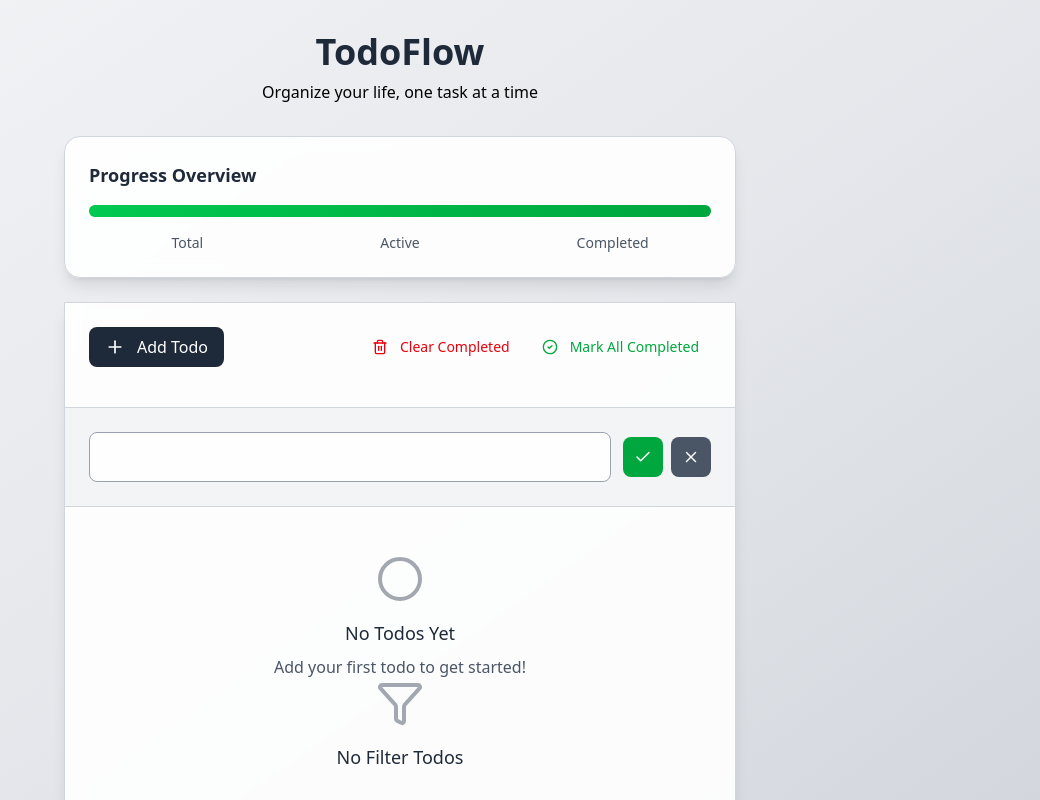
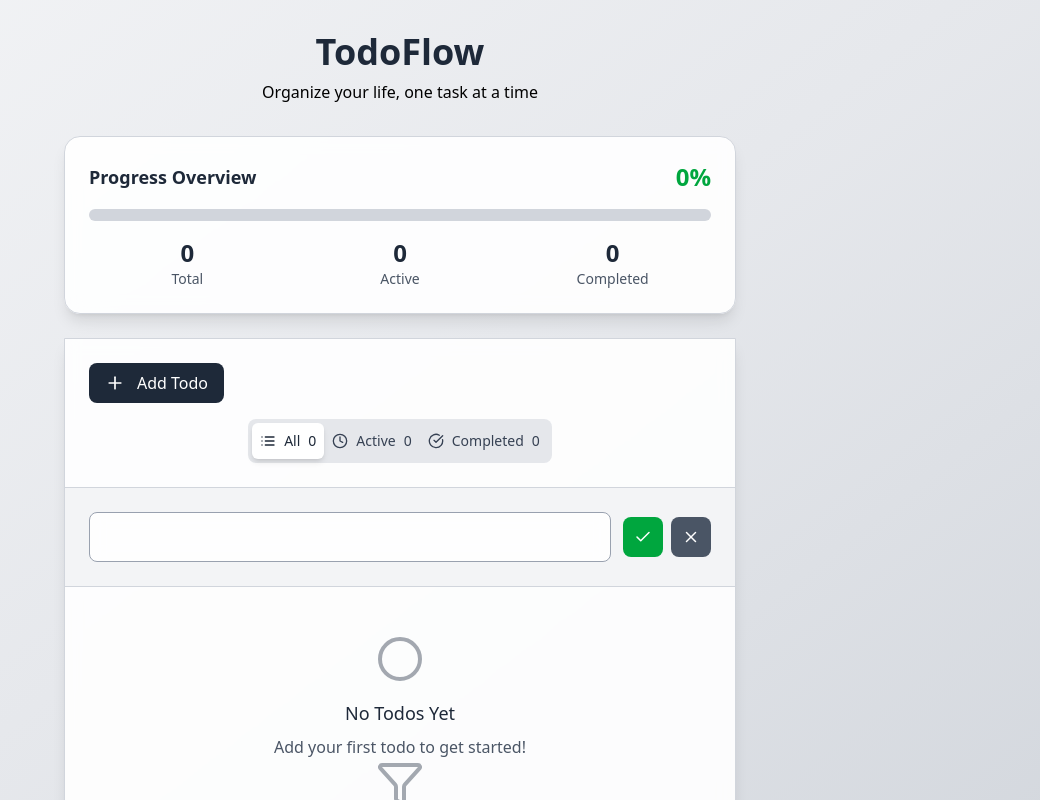
Before and after one commit to HarishKamuni/hrk_latest_todo_app, a React (Vite) app: page / in a window 1280 px wide. Shown: the top 800 px of the page, without its empty margins (240-1280 px from the left). Built offline with nearby package versions, Linux system fonts and the light colour scheme.

Commit message:
implement filter buttons

```diff
--- a/src/components/TodoApp.jsx
+++ b/src/components/TodoApp.jsx
@@ -3,8 +3,20 @@ import React from 'react';
 import TodoFilter from './TodoFilter';
 import TodoForm from './TodoForm';
 import TodoItem from './TodoItem';
+import { useSelector } from 'react-redux';
+import {
+  selectFilter,
+  selectFilterTodos,
+  selectTodoStats,
+  selectTodos,
+} from '../store/selectors';
 
 const TodoApp = () => {
+  const todos = useSelector(selectTodos);
+  const filteredTodos = useSelector(selectFilterTodos);
+  const filter = useSelector(selectFilter);
+  const stats = useSelector(selectTodoStats);
+  console.log(stats.completed);
   return (
     <div className="min-h-screen bg-gradient-to-br from-gray-100 via-gray-200 to-gray-300 py-8 px-4">
       <div className="max-w-2xl mx-auto">
@@ -21,29 +33,36 @@ const TodoApp = () => {
             </h2>
             <div className="text-2xl font-bold text-green-600">
               {/* stats completed logics */}
+              {stats.completionPercentage}%
             </div>
           </div>
           <div className="w-full bg-gray-300 rounded-full h-3 mb-4">
             {/* Progressbar */}
-            <div className="bg-gradient-to-r from-green-500 to-green-600 h-3 rounded-full transition-all duration-500 ease-out"></div>
+            <div
+              className="bg-gradient-to-r from-green-500 to-green-600 h-3 rounded-full transition-all duration-500 ease-out"
+              style={{ width: `${stats.completionPercentage}%` }}
+            ></div>
           </div>
           {/* stats */}
           <div className="grid grid-cols-3 gap-4 text-center">
             <div>
               <div className="text-2xl font-bold text-gray-800">
                 {/* stats total logic */}
+                {stats.total}
               </div>
               <div className="text-sm text-gray-600">Total</div>
             </div>
             <div>
               <div className="text-2xl font-bold text-gray-800">
                 {/* stats Active logic */}
+                {stats.active}
               </div>
               <div className="text-sm text-gray-600">Active</div>
             </div>
             <div>
               <div className="text-2xl font-bold text-gray-800">
                 {/* stats completed logic */}
+                {stats.completed}
               </div>
               <div className="text-sm text-gray-600">Completed</div>
             </div>
@@ -59,19 +78,25 @@ const TodoApp = () => {
                 Add Todo
               </button>
               {/* clear and delete buttons */}
+              {stats.total > 0 && (
                 <div className="flex items-center gap-2">
+                  {stats.completed > 0 && (
                     <button className="flex items-center gap-3 text-red-600 hover:text-red-700 px-3 py-2 rounded-lg hover:bg-red-50 transition-colors duration-200 text-sm">
                       <Trash2 size={16} />
                       Clear Completed
                     </button>
+                  )}
+                  {stats.active > 0 && (
                     <button className="flex items-center gap-3 text-green-600 hover:text-green-700 px-3 py-2 rounded-lg hover:bg-green-50 transition-colors duration-200 text-sm">
                       <CheckCircle2 size={16} />
                       Mark All Completed
                     </button>
+                  )}
                 </div>
+              )}
             </div>
             {/* Todo Filter */}
-            <TodoFilter />
+            <TodoFilter currentFilter={ filter} stats={stats} />
           </div>
           {/* Todo Form */}
           <div className="p-6 border-b border-gray-300 bg-gray-100">
--- a/src/components/TodoFilter.jsx
+++ b/src/components/TodoFilter.jsx
@@ -1,10 +1,47 @@
 import React from 'react';
+import { CheckCircle, Clock, List } from 'lucide-react';
 
-const TodoFilter = () => {
+const TodoFilter = ({ currentFilter, stats }) => {
+  const filters = [
+    {
+      key: 'all',
+      label: 'All',
+      icon: List,
+      count: stats.total,
+    },
+    {
+      key: 'active',
+      label: 'Active',
+      icon: Clock,
+      count: stats.active,
+    },
+    {
+      key: 'completed',
+      label: 'Completed',
+      icon: CheckCircle,
+      count: stats.completed,
+    },
+  ];
   return (
     <div className="flex items-center justify-center">
-      <div className="inline-flex bg-gray-200">
+      <div className="inline-flex bg-gray-200 rounded-lg p-1">
         {/* Inside the code I will add logics */}
+        {filters.map(({ key, label, icon: Icon, count }) => {
+          return (
+            <button
+              key={key}
+              className={`flex items-center gap-2 px-2 py-2 rounded-md text-sm font-medium transition-all duration-200 ${
+                currentFilter === key
+                  ? 'bg-white text-gray-800 shadow-md'
+                  : 'text-gray-700 hover:text-gray-800 hover:bg-gray-300'
+              }`}
+            >
+              <Icon size={16} />
+              <span>{label}</span>
+              <span>{count}</span>
+            </button>
+          );
+        })}
       </div>
     </div>
   );
--- a/src/store/selectors.jsx
+++ b/src/store/selectors.jsx
@@ -4,7 +4,7 @@ export const selectFilter = (state) => state.todos.filter;
 //filter items
 export const selectFilterTodos = (state) => {
   const todos = state.todos.items;
-  const fliter = state.todos.filter;
+  const filter = state.todos.filter;
   switch (filter) {
     case 'active':
       return todos.filter((todo) => !todo.completed);
```
Lines whose indentation alone changed are shown as unchanged.
